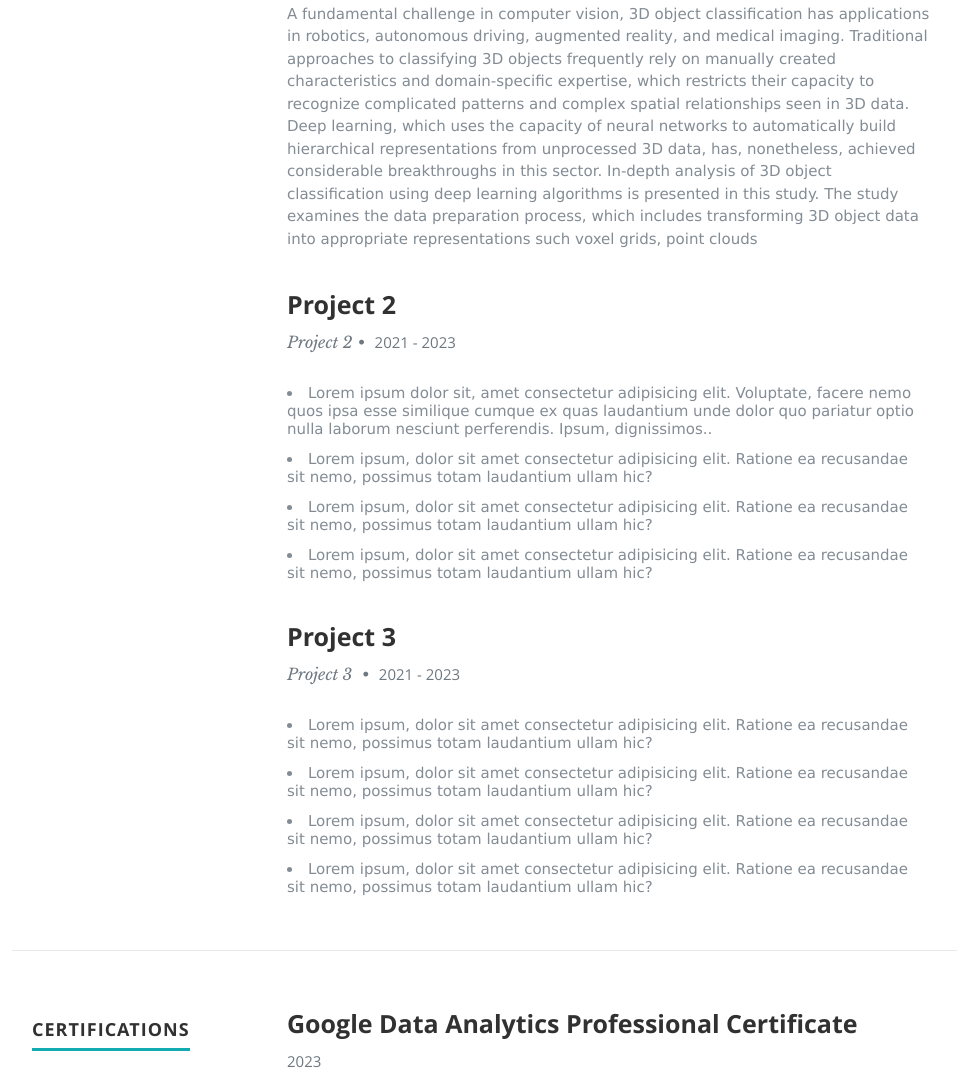
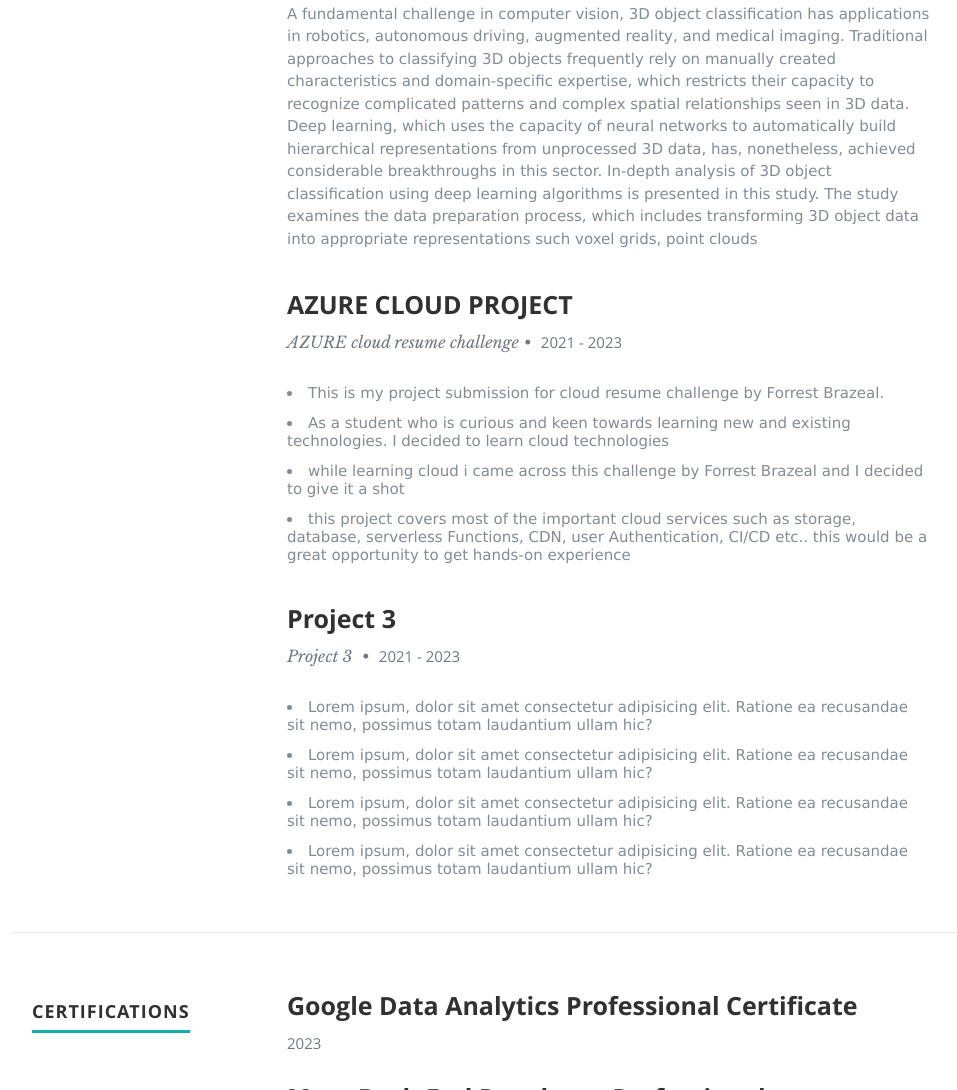
Before and after one commit to bhanuReddy123/Cloud-Resume-Challenge, a plain HTML site: page frontend/index.html in a window 1280 px wide. Shown: the part 1486-2576 px from the top of the page, without its empty margins (118-1075 px from the left). Drawn offline with nearby package versions, Linux system fonts and the light colour scheme; no server answers.

```diff
--- a/frontend/index.html
+++ b/frontend/index.html
@@ -143,15 +143,15 @@
 
                <div class="twelve columns">
 
-                  <h3>Project 2</h3>
-                  <p class="info">Project 2<span>&bull;</span> <em class="date">2021 -  2023</em></p>
+                  <h3>AZURE CLOUD PROJECT</h3>
+                  <p class="info">AZURE cloud resume challenge<span>&bull;</span> <em class="date">2021 -  2023</em></p>
 
                   <p>
-                  <li>Lorem ipsum dolor sit, amet consectetur adipisicing elit. Voluptate, facere nemo quos ipsa esse similique cumque ex quas laudantium unde
-                     dolor quo pariatur optio nulla laborum nesciunt perferendis. Ipsum, dignissimos..</li>
-                  <li>Lorem ipsum, dolor sit amet consectetur adipisicing elit. Ratione ea recusandae sit nemo, possimus totam laudantium ullam hic? </li>
-                  <li>Lorem ipsum, dolor sit amet consectetur adipisicing elit. Ratione ea recusandae sit nemo, possimus totam laudantium ullam hic? </li>
-                  <li>Lorem ipsum, dolor sit amet consectetur adipisicing elit. Ratione ea recusandae sit nemo, possimus totam laudantium ullam hic? </li>
+                  <li>This is my project submission for cloud resume challenge by Forrest Brazeal.</li>
+                  <li>As a student who is curious and keen towards learning new and existing technologies. I decided to learn cloud technologies</li>
+                  <li>while learning cloud i came across this challenge by Forrest Brazeal and I decided to give it a shot </li>
+                  <li>this project covers most of the important cloud services such as storage, database, serverless Functions, CDN, user Authentication, CI/CD etc..  this would be a great opportunity to get hands-on experience </li>
+
                   </p>
 
                </div>
```
